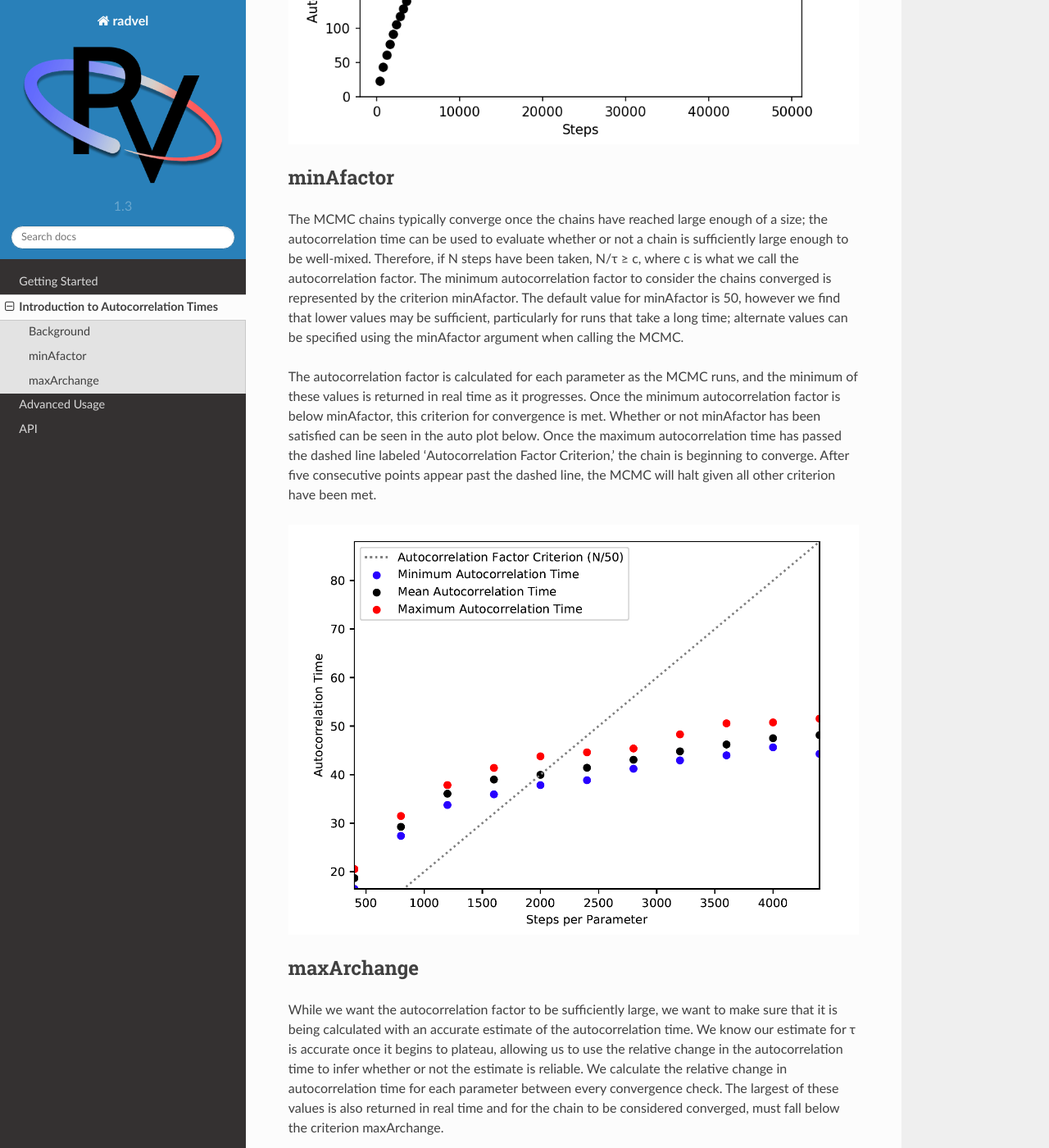
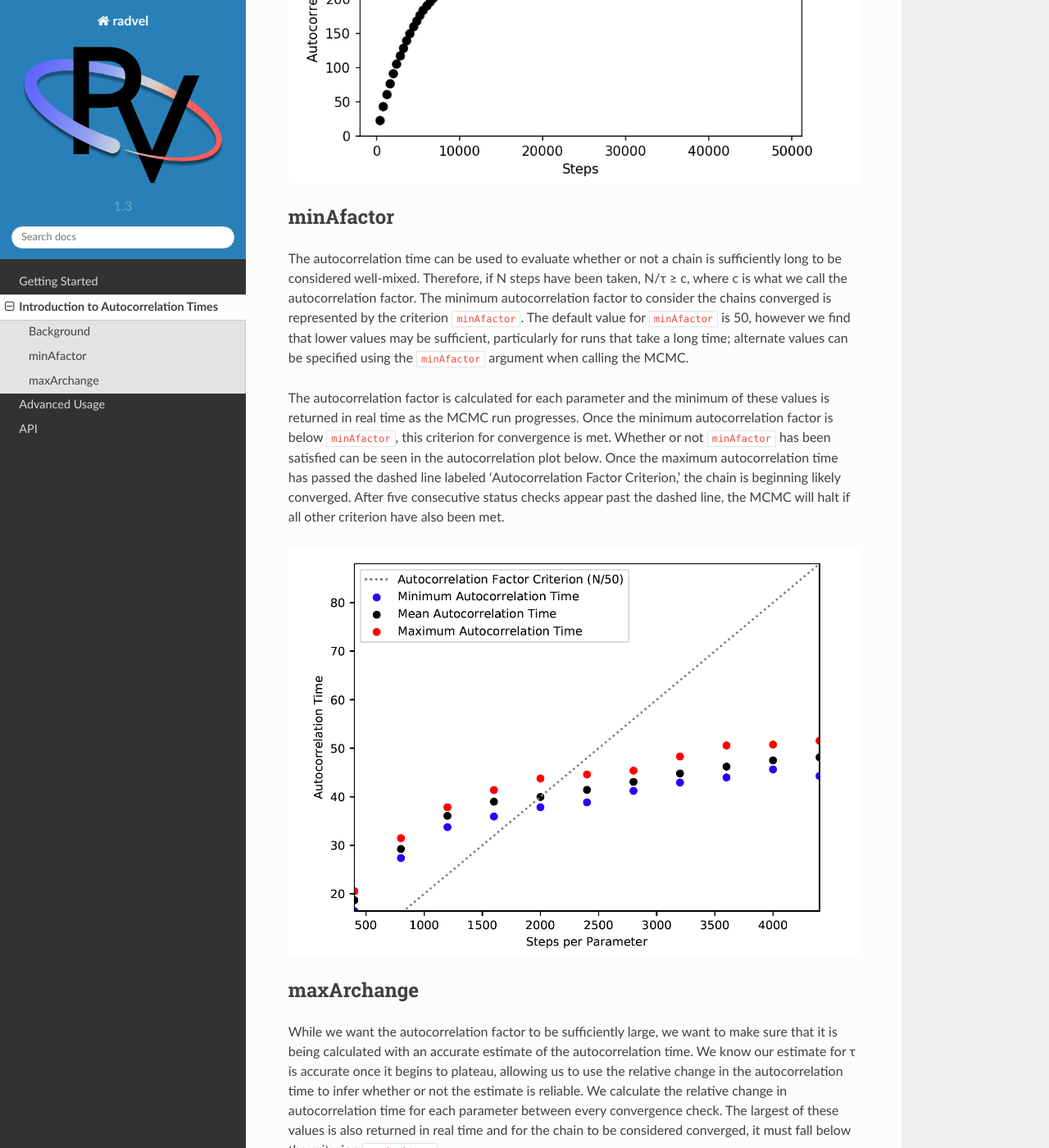
Before and after one commit to California-Planet-Search/radvel, a Sphinx documentation site: the page built from docs/autocorrintro.rst, in a window 1280 px wide and 1400 px high, scrolled down 841 px. Shown: the whole window at 82% size. Built offline with Sphinx 7.4.7 and the Read the Docs theme 2.0.0, drawn with Linux system fonts in a browser that asks for light colours; pages that are not in the unit, such as notebooks, are missing from menus; the version number is read from the project's files by our own code; some of the changed text lies outside the part shown.

Commit message:
Update autocorrintro.rst

```diff
--- a/docs/autocorrintro.rst
+++ b/docs/autocorrintro.rst
@@ -8,14 +8,14 @@
 Background
 ++++++++++++
 
-There are two additional criterion to maxGR and minTz used to evaluate whether or not MCMC chains have converged,
-ultimately halting the run: minAfactor and maxArchange. Both rely on autocorrelation time. While a more in-depth
+As of v1.3.0 there are two additional new convergence criterion in addition to `maxGR` and `minTz` used to evaluate whether or not the MCMC chains are converged/well-mixed.
+`MinAfactor` and `maxArchange` both rely on the autocorrelation time. While a more in-depth
 explanation of autocorrelation and its relation to convergence can be found in the
 `documentation for emcee <https://emcee.readthedocs.io/en/stable/tutorials/autocorr/>`_, we will provide a brief
-description.
+description here. The original RadVel convergence checks are also still in place and are described in `Fulton et al. (2018) <https://ui.adsabs.harvard.edu/abs/2018PASP..130d4504F/abstract>`_.
 
 Autocorrelation time is the number of steps the walker needs to take for the chain to "forget" its initial position.
-Therefore, it can be used to reduce the error in your MCMC and tell if it is well-mixed. Using ``emcee``, we can
+Therefore, it can be used to reduce the error in your MCMC run and to tell if it is well-mixed. Using ``emcee3``, we can
 estimate this value for each parameter in an ensemble; if multiple ensembles are run, we combine their chains to receive
 the autocorrelation times.
 
@@ -28,19 +28,18 @@
 minAfactor
 +++++++++++
 
-The MCMC chains typically converge once the chains have reached large enough of a size; the autocorrelation time can be
-used to evaluate whether or not a chain is sufficiently large enough to be well-mixed. Therefore, if N steps have been
+The autocorrelation time can be used to evaluate whether or not a chain is sufficiently long to be considered well-mixed. Therefore, if N steps have been
 taken, N/τ ≥ c, where c is what we call the autocorrelation factor. The minimum autocorrelation factor to consider the
-chains converged is represented by the criterion minAfactor. The default value for minAfactor is 50, however we find
+chains converged is represented by the criterion ``minAfactor``. The default value for ``minAfactor`` is 50, however we find
 that lower values may be sufficient, particularly for runs that take a long time; alternate values can be specified
-using the minAfactor argument when calling the MCMC.
+using the ``minAfactor`` argument when calling the MCMC.
 
-The autocorrelation factor is calculated for each parameter as the MCMC runs, and the minimum of these values
-is returned in real time as it progresses. Once the minimum autocorrelation factor is below minAfactor, this criterion
-for convergence is met. Whether or not minAfactor has been satisfied can be seen in the auto plot below. Once the
+The autocorrelation factor is calculated for each parameter and the minimum of these values
+is returned in real time as the MCMC run progresses.
+Once the minimum autocorrelation factor is below ``minAfactor``, this criterion
+for convergence is met. Whether or not ``minAfactor`` has been satisfied can be seen in the autocorrelation plot below. Once the
 maximum autocorrelation time has passed the dashed line labeled 'Autocorrelation Factor Criterion,' the chain is
-beginning to converge. After five consecutive points appear past the dashed line, the MCMC will halt given all other
-criterion have been met.
+beginning likely converged. After five consecutive status checks appear past the dashed line, the MCMC will halt if all other criterion have also been met.
 
 .. image:: plots/minAfactor.png
 
@@ -51,10 +50,10 @@
 an accurate estimate of the autocorrelation time. We know our estimate for τ is accurate once it begins to plateau,
 allowing us to use the relative change in the autocorrelation time to infer whether or not the estimate is reliable.
 We calculate the relative change in autocorrelation time for each parameter between every convergence check. The largest
-of these values is also returned in real time and for the chain to be considered converged, must fall below the
-criterion maxArchange.
+of these values is also returned in real time and for the chain to be considered converged, it must fall below the
+criterion ``maxArchange``.
 
-The default value for maxArchange is .07, where we consider the autocorrelation time to begin leveling. Rarely should
-you need to increase the maxArchange argument when calling the MCMC, however, for more conservative criterion, you may
+The default value for ``maxArchange`` is .07, where we consider the autocorrelation time to begin leveling off. Rarely should
+you need to increase the ``maxArchange`` argument when running `radvel mcmc`, but for more conservative criterion, you may
 want to decrease it, particularly for long chains with large autocorrelation times (in such cases, the relative change
 may be small, but τ has not reached its plateau).
```
